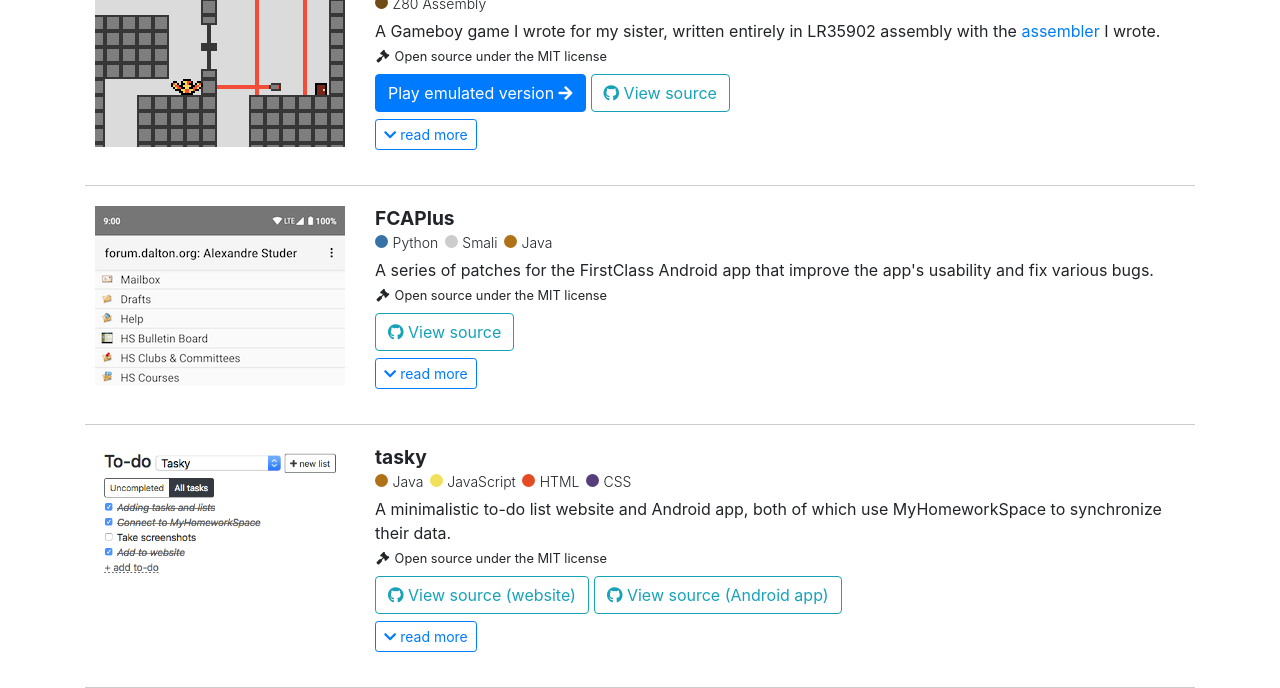
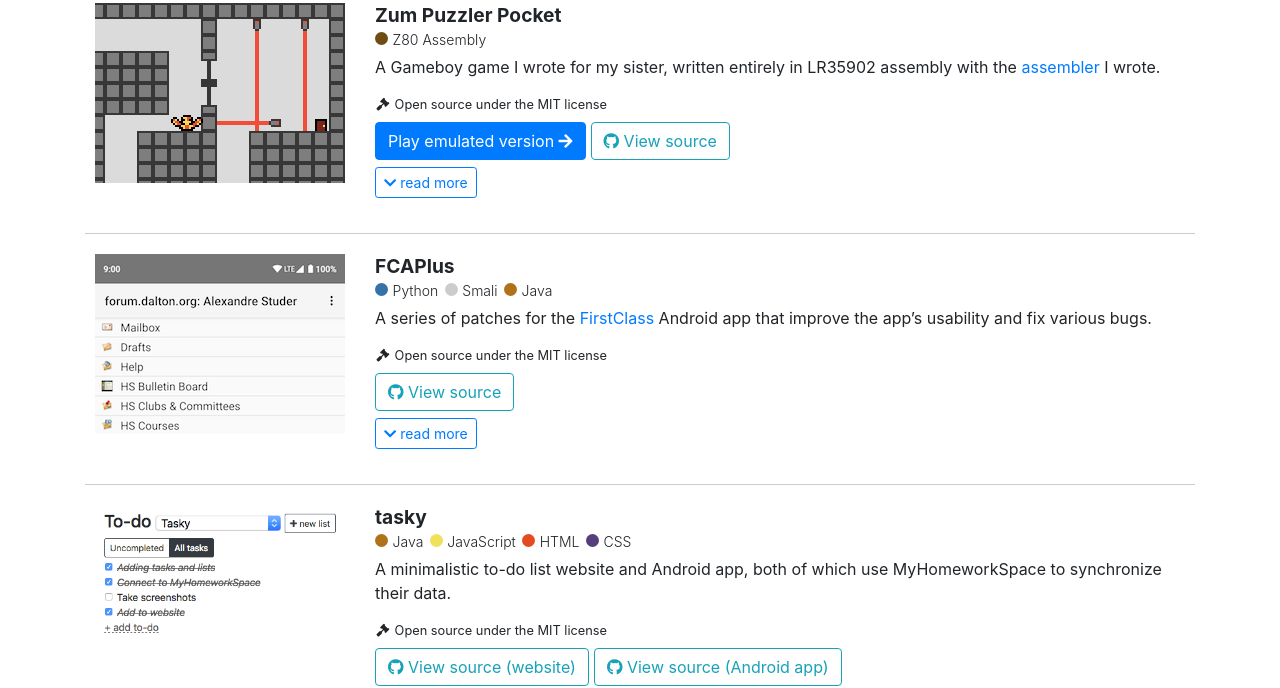
Before and after one commit to thatoddmailbox/thatoddmailbox.github.io, a Jekyll site: the page built from projects.html, in a window 1280 px wide and 1400 px high, scrolled down 1598 px, cut to the strip 0-688 px from the top of the window. Built offline with Jekyll 4.4.1, drawn with Linux system fonts in a browser that asks for light colours; nearby versions of some CDN libraries; some web fonts are replaced; some of the changed text lies outside the part shown.

Commit message:
use markdown for links in project details

```diff
--- a/_includes/project_info.html
+++ b/_includes/project_info.html
@@ -10,7 +10,7 @@
 	</div>
 	{% endif %}
 	<div class="project-details">
-		{{ project.details_front }}
+		{{ project.details_front | markdownify }}
 	</div>
 	<div class="project-facts">
 		{% if project.award %}
```
Also changed, not shown: _projects/fcaplus.md (+1 -1 lines), _projects/htstools.md (+1 -1 lines), _projects/zpgb.md (+1 -1 lines).
